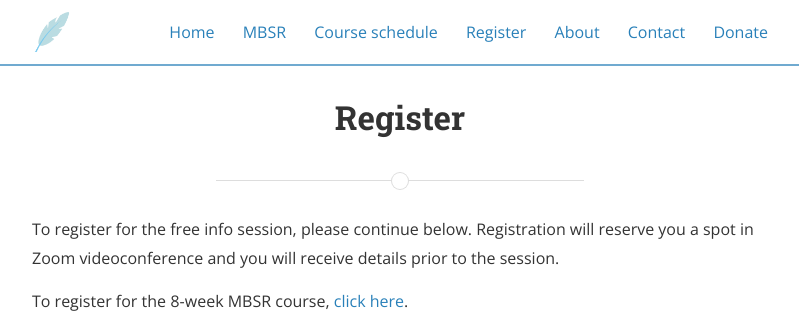
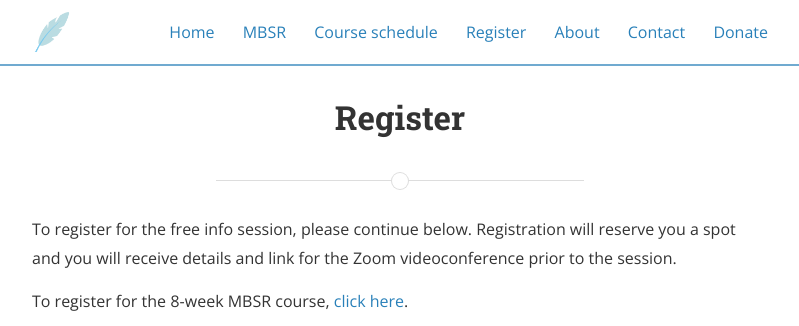
Before and after one commit to mindfulnessone/mindfulnessone.github.io, a Jekyll site: the page built from register.md, in a window 1280 px wide, cut to the strip 0-326 px from the top of the page. Shown: the whole strip, without its empty margins (240-1039 px from the left). Built offline with Jekyll 4.4.1, drawn with Linux system fonts in a browser that asks for light colours; nearby versions of some CDN libraries.

Commit message:
Update register.md

```diff
--- a/register.md
+++ b/register.md
@@ -6,7 +6,7 @@ main_nav: true
 order: 4
 ---
 
-To register for the free info session, please continue below. Registration will reserve you a spot in Zoom videoconference and you will receive details prior to the session.
+To register for the free info session, please continue below. Registration will reserve you a spot and you will receive details and link for the Zoom videoconference prior to the session.
 
 To register for the 8-week MBSR course, [click here](/register-8week-mbsr/).
 
```
